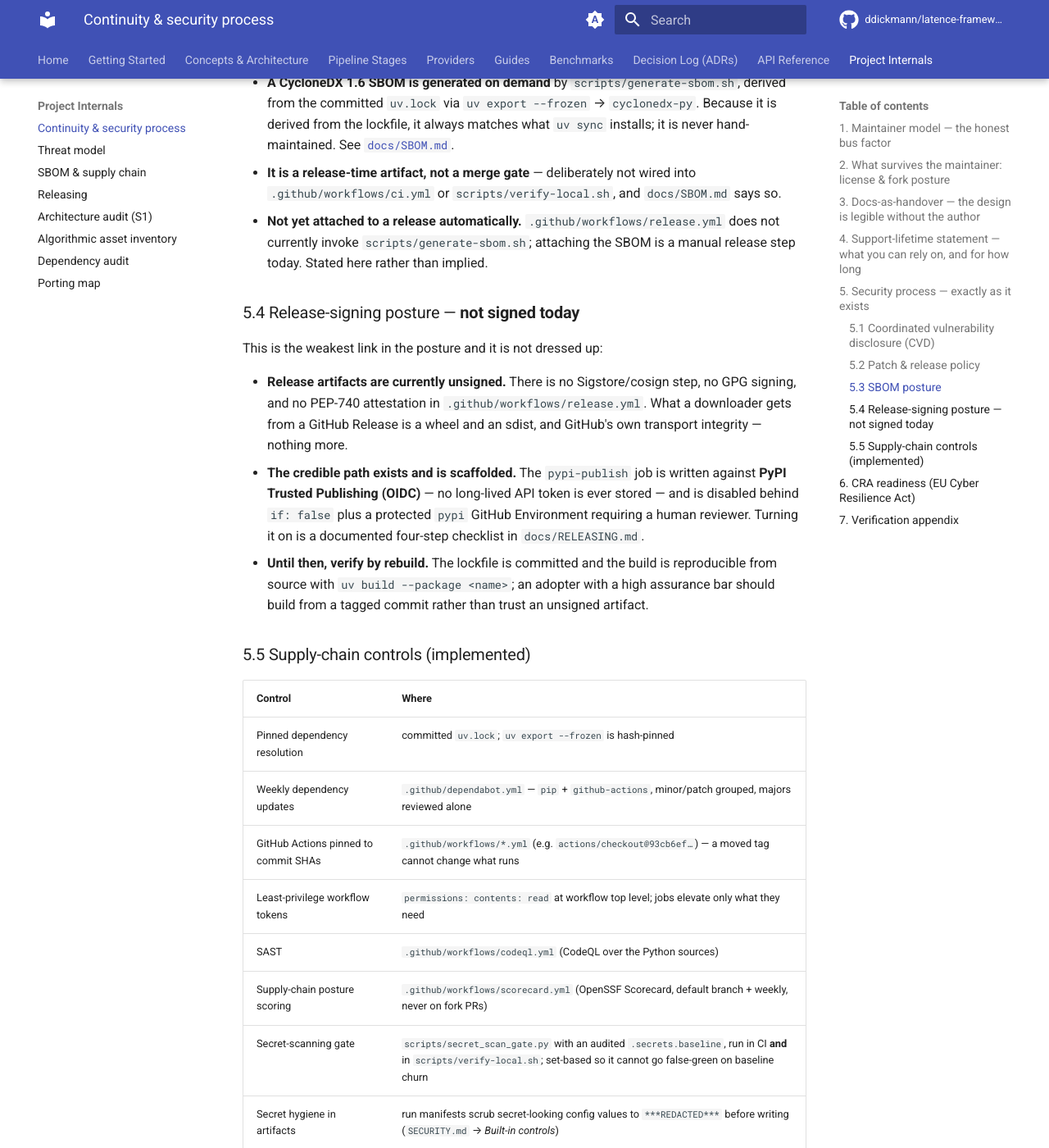
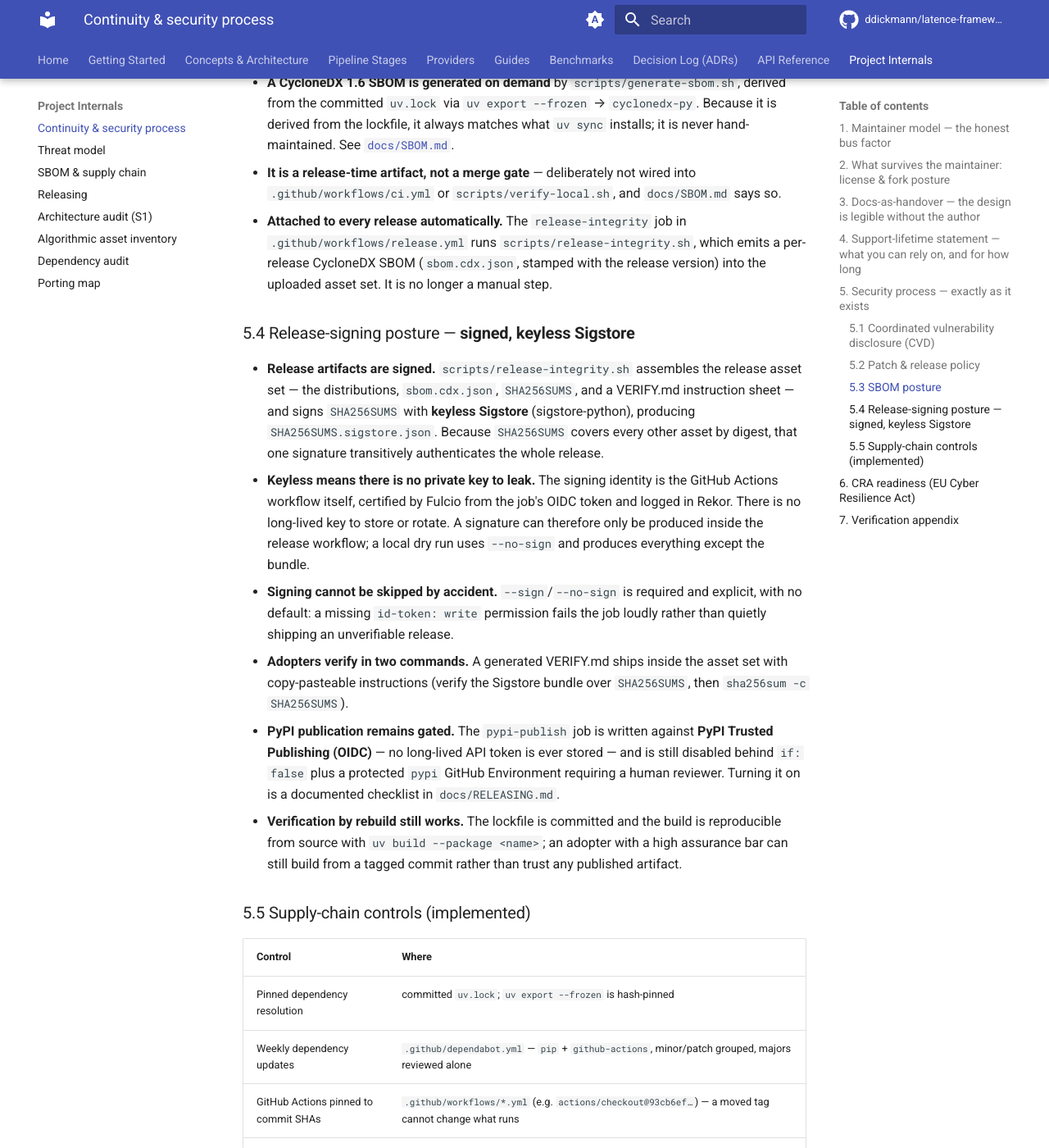
Before and after one commit to ddickmann/latence, an MkDocs documentation site: the page built from docs/CONTINUITY.md, in a window 1280 px wide and 1400 px high, scrolled down 4016 px. Shown: the whole window at 82% size. Built offline with MkDocs 1.6.1 and Material for MkDocs 9.7.7, drawn with Linux system fonts in a browser that asks for light colours; comment, search, counter and statistics services are not loaded.

Commit message:
integration fix: CONTINUITY.md §5.3/§5.4 now reflect the Sigstore signing + per-release SBOM that #178 shipped
Cross-lane drift: #179 wrote the continuity statement asserting releases are
unsigned and the SBOM is attached manually. Both were true in #179's worktree
and false once #178's release-integrity job merged. The statement's own
regression test caught it. Code is the truth here; the doc was updated.

```diff
--- a/docs/CONTINUITY.md
+++ b/docs/CONTINUITY.md
@@ -159,27 +159,37 @@ says so.
   installs; it is never hand-maintained. See [`docs/SBOM.md`](SBOM.md).
 - **It is a release-time artifact, not a merge gate** — deliberately not wired into
   `.github/workflows/ci.yml` or `scripts/verify-local.sh`, and `docs/SBOM.md` says so.
-- **Not yet attached to a release automatically.** `.github/workflows/release.yml` does not currently
-  invoke `scripts/generate-sbom.sh`; attaching the SBOM is a manual release step
-  today. Stated here rather than implied.
+- **Attached to every release automatically.** The `release-integrity` job in
+  `.github/workflows/release.yml` runs `scripts/release-integrity.sh`, which emits a
+  per-release CycloneDX SBOM (`sbom.cdx.json`, stamped with the release version) into
+  the uploaded asset set. It is no longer a manual step.
 
-### 5.4 Release-signing posture — **not signed today**
+### 5.4 Release-signing posture — **signed, keyless Sigstore**
 
-This is the weakest link in the posture and it is not dressed up:
-
-- **Release artifacts are currently unsigned.** There is no Sigstore/cosign step, no
-  GPG signing, and no PEP-740 attestation in `.github/workflows/release.yml`. What a
-  downloader gets from a GitHub Release is a wheel and an sdist, and GitHub's own
-  transport integrity — nothing more.
-- **The credible path exists and is scaffolded.** The `pypi-publish` job is written
-  against **PyPI Trusted Publishing (OIDC)** — no long-lived API token is ever
-  stored — and is disabled behind `if: false` plus a protected `pypi` GitHub
-  Environment requiring a human reviewer. Turning it on is a documented four-step
-  checklist in `docs/RELEASING.md`.
-- **Until then, verify by rebuild.** The lockfile is committed and the build is
-  reproducible from source with `uv build --package <name>`; an adopter with a
-  high assurance bar should build from a tagged commit rather than trust an
-  unsigned artifact.
+- **Release artifacts are signed.** `scripts/release-integrity.sh` assembles the release
+  asset set — the distributions, `sbom.cdx.json`, `SHA256SUMS`, and a VERIFY.md instruction sheet — and
+  signs `SHA256SUMS` with **keyless Sigstore** (sigstore-python), producing
+  `SHA256SUMS.sigstore.json`. Because `SHA256SUMS` covers every other asset by digest,
+  that one signature transitively authenticates the whole release.
+- **Keyless means there is no private key to leak.** The signing identity is the GitHub
+  Actions workflow itself, certified by Fulcio from the job's OIDC token and logged in
+  Rekor. There is no long-lived key to store or rotate. A signature can therefore only be
+  produced inside the release workflow; a local dry run uses `--no-sign` and produces
+  everything except the bundle.
+- **Signing cannot be skipped by accident.** `--sign`/`--no-sign` is required and explicit,
+  with no default: a missing `id-token: write` permission fails the job loudly rather than
+  quietly shipping an unverifiable release.
+- **Adopters verify in two commands.** A generated VERIFY.md ships inside the asset set with
+  copy-pasteable instructions (verify the Sigstore bundle over `SHA256SUMS`, then
+  `sha256sum -c SHA256SUMS`).
+- **PyPI publication remains gated.** The `pypi-publish` job is written against **PyPI
+  Trusted Publishing (OIDC)** — no long-lived API token is ever stored — and is still
+  disabled behind `if: false` plus a protected `pypi` GitHub Environment requiring a human
+  reviewer. Turning it on is a documented checklist in `docs/RELEASING.md`.
+- **Verification by rebuild still works.** The lockfile is committed and the build is
+  reproducible from source with `uv build --package <name>`; an adopter with a high
+  assurance bar can still build from a tagged commit rather than trust any published
+  artifact.
 
 ### 5.5 Supply-chain controls (implemented)
 
```
